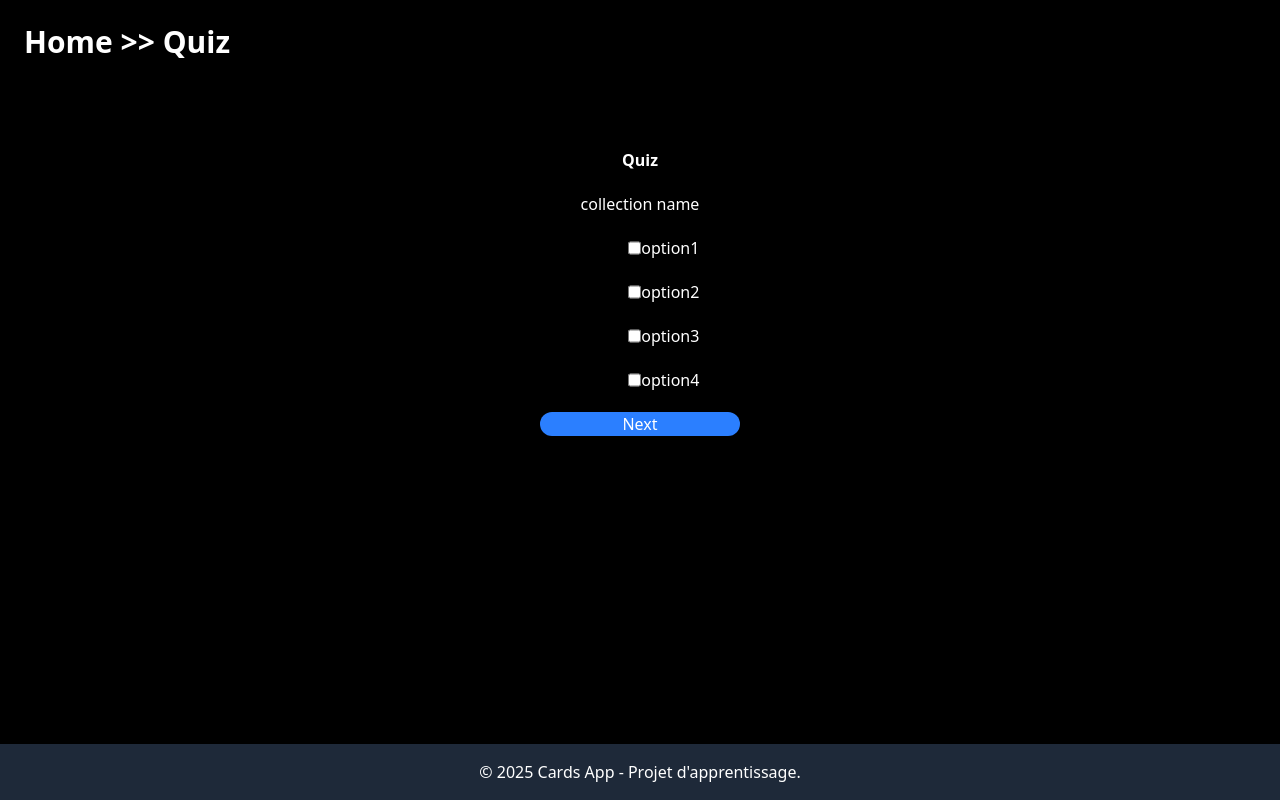
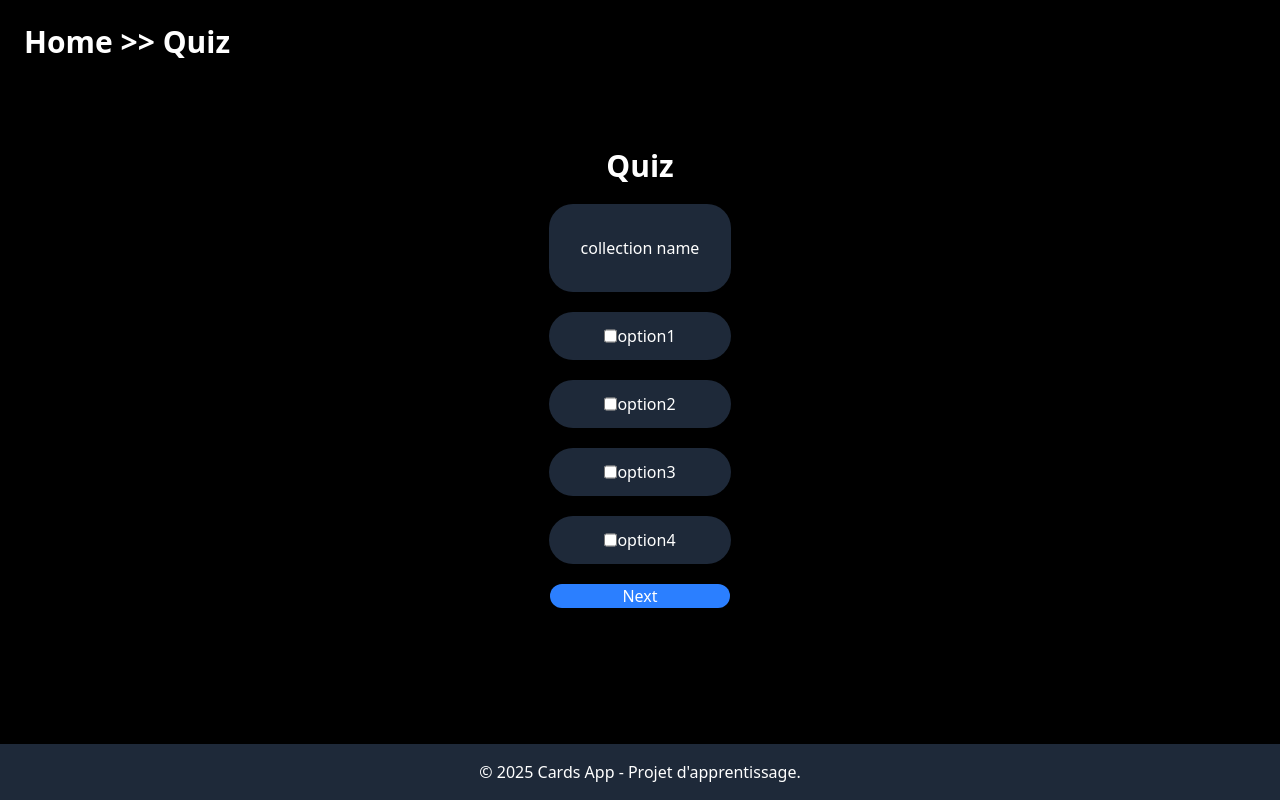
Before and after one commit to benbrahimredouane/brief_5, a website: page quiz.html in a window 1280 px wide. Drawn offline with Linux system fonts and the light colour scheme.

Commit message:
style(quiz):style for quiz page

```diff
--- a/quiz.html
+++ b/quiz.html
@@ -27,29 +27,29 @@
 
         <section class="flex justify-center text-white flex-col items-center gap-5 mt-10  p-6">
 
-            <h3 class="font-semibold ">Quiz</h3>
+            <h3 class="font-semibold text-3xl">Quiz</h3>
             <div class="flex flex-col gap-5">
-            <div >collection name</div>
-            <div class="flex flex-row-reverse">
+                <div class="bg-gray-800 p-8 rounded-3xl">collection name</div>
+                <div class="flex flex-row-reverse justify-center bg-gray-800 p-3 rounded-3xl">
                     <label for="">option1</label>
                     <input type="checkbox" name="option_name" value="option_1">
                 </div>
-             <div class="flex flex-row-reverse">
+                <div class="flex flex-row-reverse justify-center bg-gray-800 p-3 rounded-3xl">
                     <label for="">option2</label>
                     <input type="checkbox" name="option_name" value="option_1">
                 </div>
-             <div class="flex flex-row-reverse">
+                <div class="flex flex-row-reverse justify-center bg-gray-800 p-3 rounded-3xl">
                     <label for="">option3</label>
                     <input type="checkbox" name="option_name" value="option_1">
                 </div>
-             <div class="flex flex-row-reverse">
+                <div class="flex flex-row-reverse justify-center bg-gray-800 p-3 rounded-3xl">
                     <label for="">option4</label>
                     <input type="checkbox" name="option_name" value="option_1">
                 </div>
 
 
             </div>
-            <button class=" bg-blue-500 px-6 rounded-3xl w-50 ">Next</button>
+            <button class=" bg-blue-500  rounded-3xl w-45 ">Next</button>
 
 
         </section>
```
Also changed, not shown: flashcards.html (+1 -1 lines), index.html (+1 -1 lines), src/output.css. Lines whose indentation alone changed are shown as unchanged.
